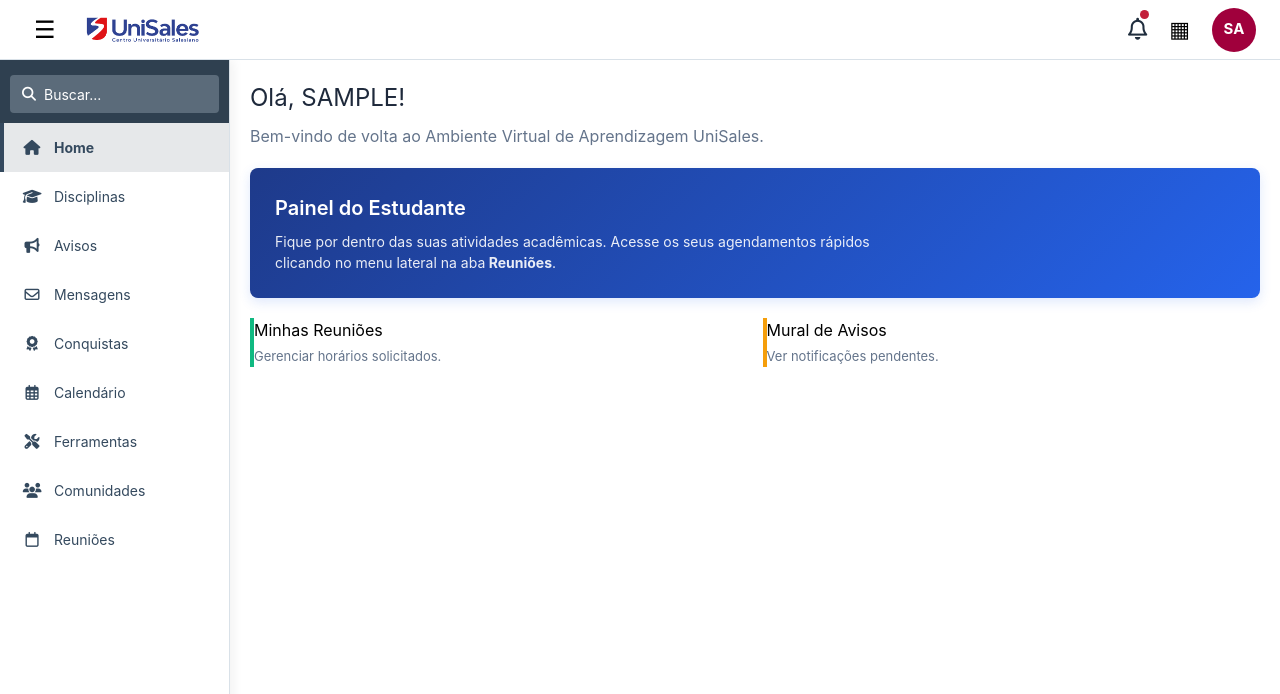
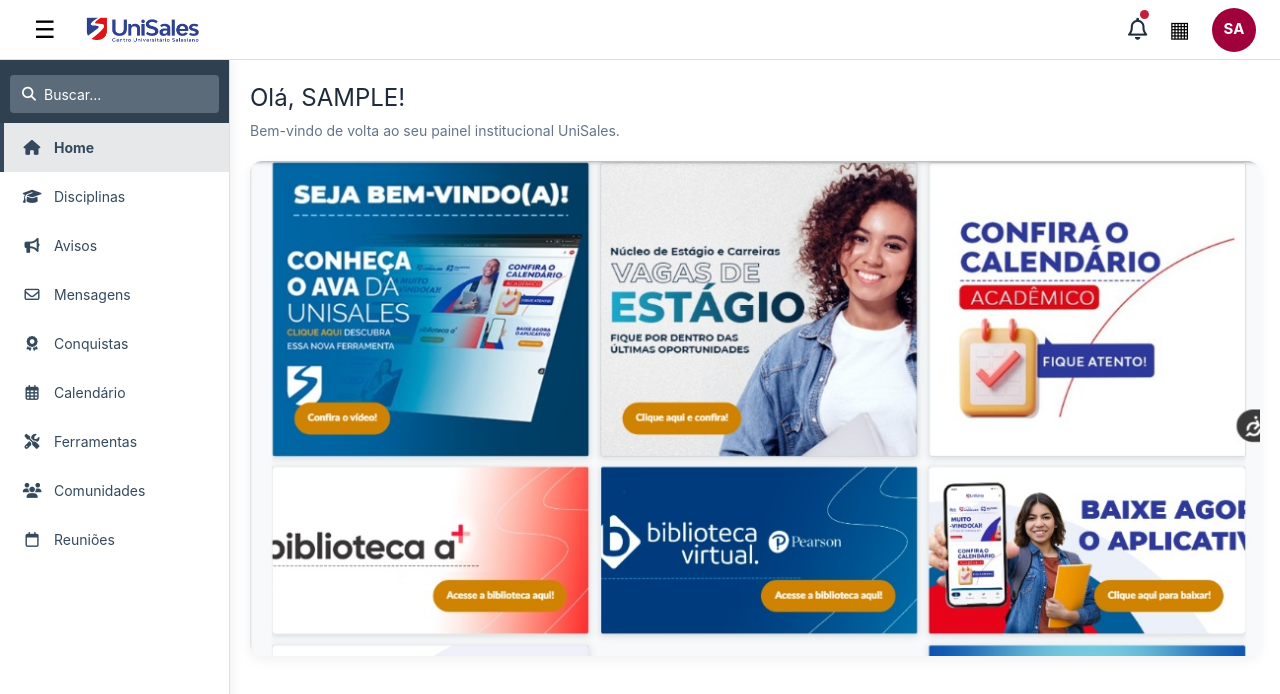
Before and after one commit to tiagutg/agendamento-reunioes, a React (Vite) app: page / in a window 1280 px wide. Both pictures are taken after typing "Sample", "Sample123" into the empty fields and a click on the button "Entrar". Shown: the top 694 px of the page. Built offline with nearby package versions, Linux system fonts and the light colour scheme.

Commit message:
feat: isola componente Home e adiciona imagem de simulação do AVA

```diff
--- a/src/App.tsx
+++ b/src/App.tsx
@@ -7,6 +7,7 @@
 import logoUniSales from './img/logoUniSales.png'
 
 import { Login } from './components/login/login.tsx'
+import { Home } from './components/home/Home.tsx'
 import { StudentMeetings } from './components/meetings/StudentMeetings.tsx'
 import { ProfessorMeetings } from './components/meetings/ProfessorMeetings.tsx'
 
@@ -175,7 +176,6 @@
             overflowY: 'auto'
           }}
         >
-          {/* Caixa de busca reposicionada de forma relativa dentro da área visível */}
           <div className="search" style={{ padding: '15px 10px 10px 10px' }}>
             <div className="search-box">
               <i className="fa-solid fa-magnifying-glass" id="searchToggle" style={{ cursor: 'pointer' }}></i>
@@ -245,41 +245,10 @@
             minHeight: 'calc(100vh - 60px)',
           }}
         >
-          {/* TELA DE RENDERS */}
-          {telaAtiva === 'home' && (
-            <div style={{ animation: 'fadeIn 0.4s ease' }}>
-              <h1 className="page-title" style={{ fontSize: '24px', color: '#1e293b', marginBottom: '8px' }}>
-                Olá, {username.replace('.', ' ').toUpperCase()}!
-              </h1>
-              <p style={{ color: '#64748b', marginBottom: '20px' }}>Bem-vindo de volta ao Ambiente Virtual de Aprendizagem UniSales.</p>
-
-              <div className="meeting-card" style={{
-                background: 'linear-gradient(135deg, #1e3a8a, #2563eb)',
-                color: '#fff',
-                padding: '25px',
-                borderRadius: '8px',
-                boxShadow: '0 4px 12px rgba(37,99,235,0.15)',
-                marginBottom: '20px'
-              }}>
-                <h2 style={{ margin: 0, fontSize: '20px', fontWeight: '600' }}>Painel do {currentRole === 'professor' ? 'Professor' : 'Estudante'}</h2>
-                <p style={{ opacity: 0.9, fontSize: '14px', marginTop: '8px', maxWidth: '600px' }}>
-                  Fique por dentro das suas atividades acadêmicas. Acesse os seus agendamentos rápidos clicando no menu lateral na aba
-                  <strong> {currentRole === 'professor' ? 'Atendimentos' : 'Reuniões'}</strong>.
-                </p>
-              </div>
-
-              <div style={{ display: 'grid', gridTemplateColumns: 'repeat(auto-fit, minmax(240px, 1fr))', gap: '15px' }}>
-                <div className="meeting-card" onClick={() => navegarPara('reunioes')} style={{ cursor: 'pointer', borderLeft: '4px solid #10b981' }}>
-                  <h4 style={{ margin: '0 0 5px 0' }}>{currentRole === 'professor' ? 'Meus Atendimentos' : 'Minhas Reuniões'}</h4>
-                  <p style={{ fontSize: '13px', color: '#64748b', margin: 0 }}>Gerenciar horários solicitados.</p>
-                </div>
-                <div className="meeting-card" onClick={() => navegarPara('notificacoes')} style={{ cursor: 'pointer', borderLeft: '4px solid #f59e0b' }}>
-                  <h4 style={{ margin: '0 0 5px 0' }}>Mural de Avisos</h4>
-                  <p style={{ fontSize: '13px', color: '#64748b', margin: 0 }}>Ver notificações pendentes.</p>
-                </div>
-              </div>
-            </div>
-          )}
+          {/* RENDERIZADOR DE TELAS */}
+{telaAtiva === 'home' && (
+  <Home username={username} />
+)}
 
           {telaAtiva === 'reunioes' && (
             <div style={{ animation: 'fadeIn 0.3s ease' }}>
--- /dev/null
+++ b/src/components/home/Home.tsx
@@ -0,0 +1,47 @@
+import avaBanners from '../../img/ava-banners.jpg'
+
+interface HomeProps {
+  username: string;
+}
+
+export function Home({ username }: HomeProps) {
+  return (
+    <div style={{
+      animation: 'fadeIn 0.4s ease',
+      width: '100%',
+      display: 'flex',
+      flexDirection: 'column',
+      gap: '15px'
+    }}>
+      {/* Mensagem de Boas-vindas Dinâmica */}
+      <div style={{ paddingBottom: '5px' }}>
+        <h1 className="page-title" style={{ fontSize: '24px', color: '#1e293b', marginBottom: '4px' }}>
+          Olá, {username.replace('.', ' ').toUpperCase()}!
+        </h1>
+        <p style={{ color: '#64748b', margin: 0, fontSize: '14px' }}>
+          Bem-vindo de volta ao seu painel institucional UniSales.
+        </p>
+      </div>
+
+      {/* Container da Imagem de Simulação */}
+      <div style={{
+        width: '100%',
+        borderRadius: '12px',
+        overflow: 'hidden',
+        boxShadow: '0 4px 14px rgba(0, 0, 0, 0.06)',
+        backgroundColor: '#fff'
+      }}>
+        <img
+          src={avaBanners}
+          alt="Painel AVA UniSales"
+          style={{
+            width: '100%',
+            height: 'auto',
+            display: 'block',
+            objectFit: 'cover'
+          }}
+        />
+      </div>
+    </div>
+  )
+}
```
Also changed, not shown: src/img/ava-banners.jpg (added).
